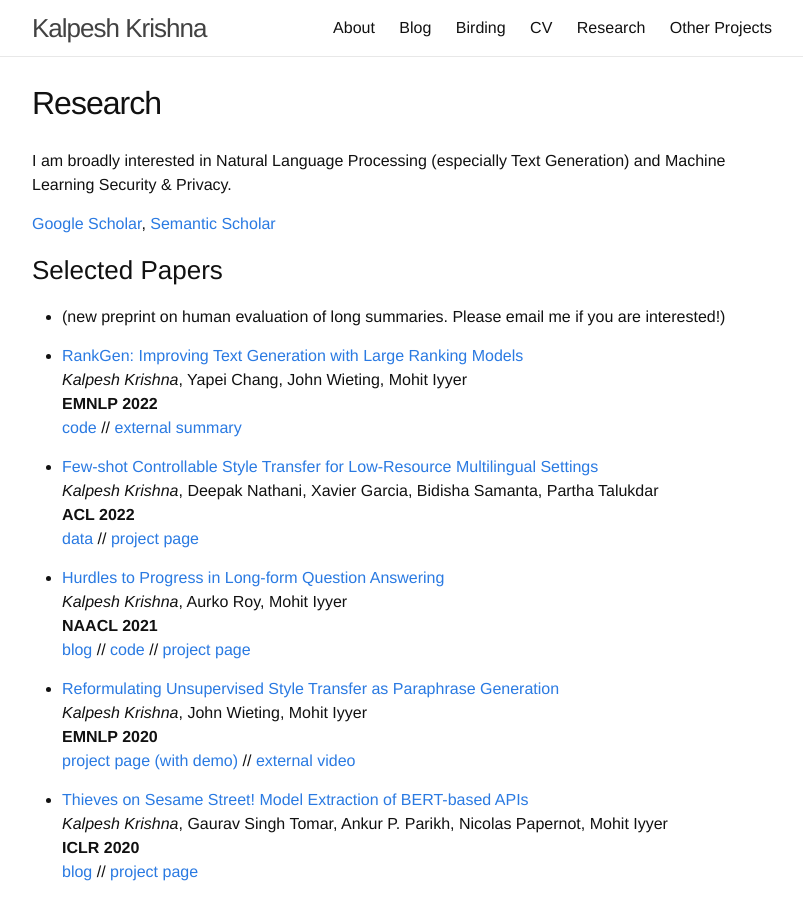
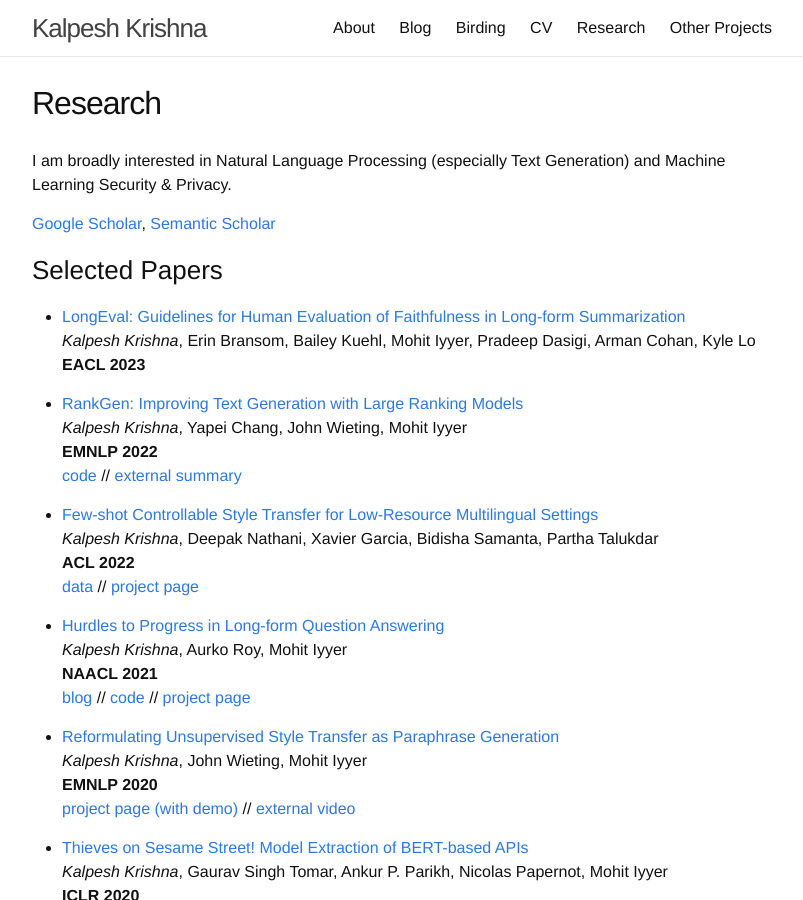
Before and after one commit to martiansideofthemoon/martiansideofthemoon.github.io, a Jekyll site: the page built from _pages/research.md, in a window 1280 px wide and 900 px high. Shown: the whole window, without its empty margins (238-1041 px from the left). Built offline with Jekyll 4.4.1, drawn with Linux system fonts in a browser that asks for light colours; comment, search, counter and statistics services are not loaded.

Commit message:
Update research.md

```diff
--- a/_pages/research.md
+++ b/_pages/research.md
@@ -10,7 +10,9 @@ I am broadly interested in Natural Language Processing (especially Text Generati
 
 ### Selected Papers
 
-* (new preprint on human evaluation of long summaries. Please email me if you are interested!)
+* [LongEval: Guidelines for Human Evaluation of Faithfulness in Long-form Summarization](https://martiansideofthemoon.github.io/assets/longeval.pdf)
+*Kalpesh Krishna*, Erin Bransom, Bailey Kuehl, Mohit Iyyer, Pradeep Dasigi, Arman Cohan, Kyle Lo
+**EACL 2023**
 
 * [RankGen: Improving Text Generation with Large Ranking Models](https://arxiv.org/abs/2205.09726)
 *Kalpesh Krishna*, Yapei Chang, John Wieting, Mohit Iyyer
```
